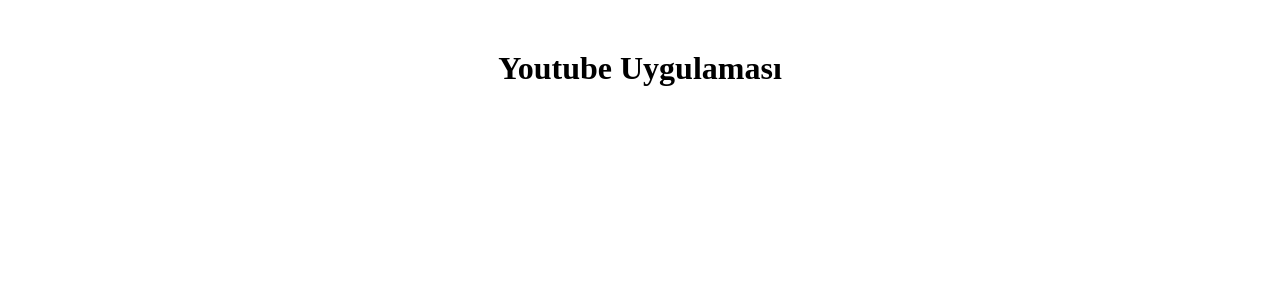
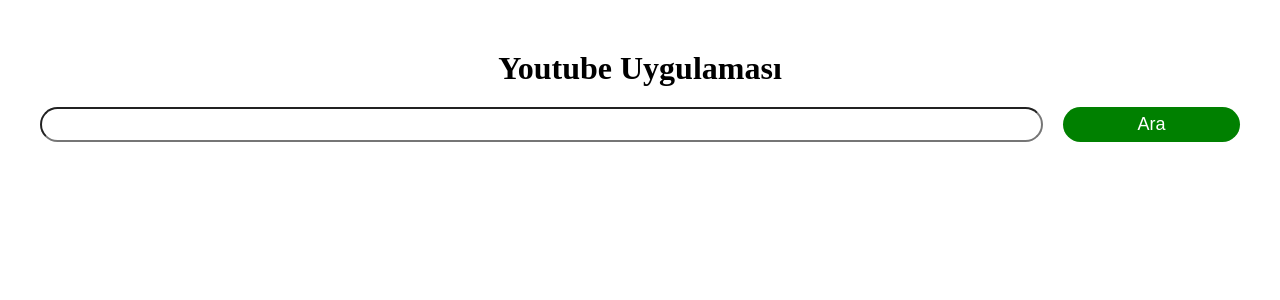
Before and after one commit to Sezer5/YoutubeVueProject, a Vue app: page / in a window 1280 px wide. Shown: the top 300 px of the page. Built offline with nearby package versions, Linux system fonts and the light colour scheme.

Commit message:
Api Key'e Kadar

```diff
--- a/src/App.vue
+++ b/src/App.vue
@@ -1,16 +1,24 @@
 <template>
+  <div>
 
-  <div class="container">
-    <h1 class="title">Youtube Uygulaması</h1>
+    <div class="container">
+      <h1 class="title">Youtube Uygulaması</h1>
+      <SearchBar @termChange="onTermChange"/>
+    </div>
   </div>
 </template>
 
 <script>
-
+import SearchBar from './components/SearchBar.vue';
 export default {
   name: 'App',
   components: {
-
+      SearchBar
+  },
+  methods:{
+      onTermChange(searchTerm){
+          console.log(searchTerm);
+      }
   }
 }
 </script>
--- /dev/null
+++ b/src/components/SearchBar.vue
@@ -0,0 +1,46 @@
+<template>
+  <div>
+    <form class="searchForm" @submit.prevent="handleSubmit">
+          <input type="text" class="searchInput" v-model="searchTerm">
+          <button class="searchButton">Ara</button>
+    </form>
+  </div>
+</template>
+
+<script>
+export default {
+    emits:['termChange'],
+    data(){
+      return{
+          searchTerm:''
+      }
+    },
+    methods:{
+      handleSubmit(){
+          this.$emit('termChange',this.searchTerm);
+      }
+    }
+}
+</script>
+
+<style scoped>
+    .searchForm{
+        display:flex;
+        margin:20px 0px;
+    }
+    .searchInput{
+        width:85%;
+        padding: 8px;
+        margin-right: 20px;
+        border-radius: 20px;
+    }
+    .searchButton{
+      width:15%;
+      border-radius: 20px;
+      border:none;
+      background-color: green;
+      color:white;
+      font-size: 18px;
+      cursor:pointer;
+    }
+</style>
```
Also changed, not shown: src/components/HelloWorld.vue (deleted, +0 -58 lines).
